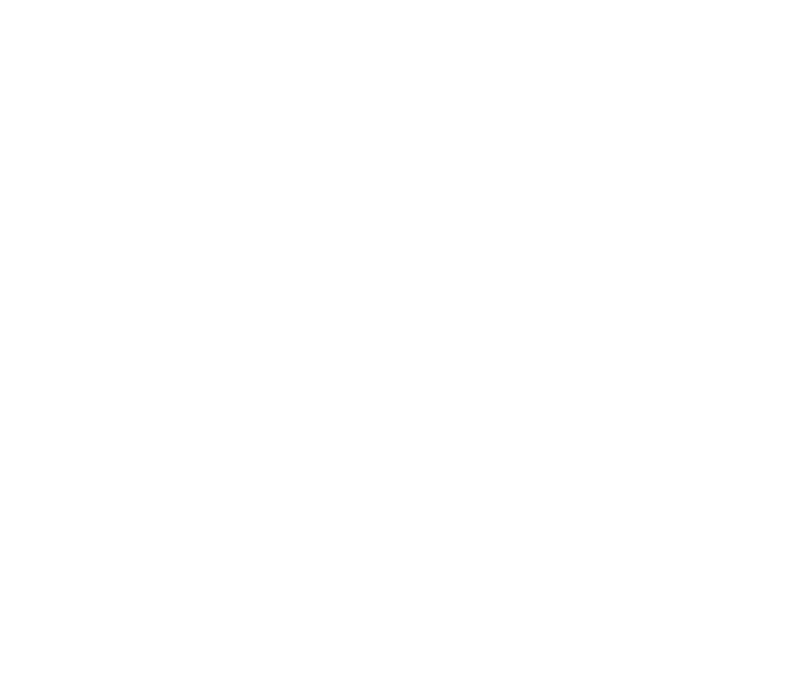
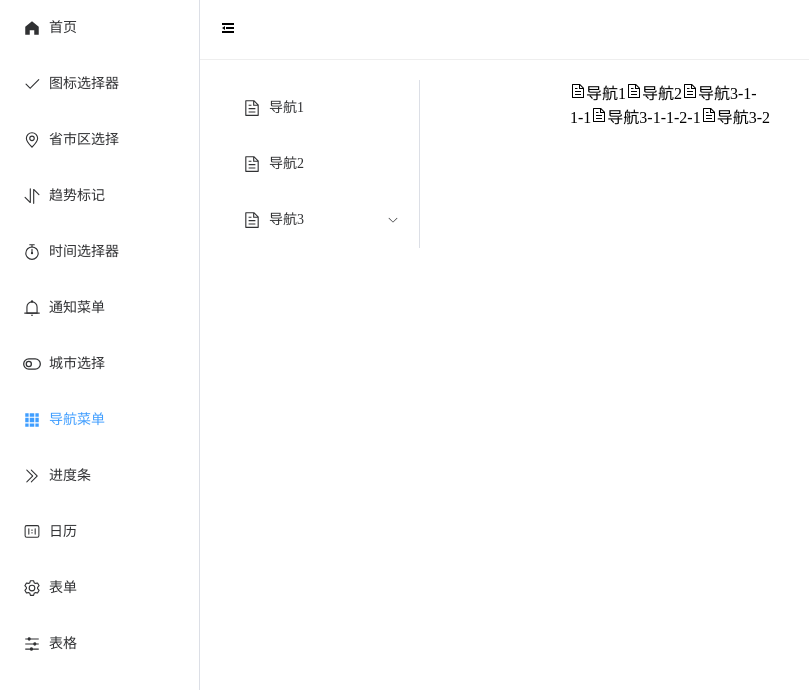
Before and after one commit to duanStar/m-element-components, a Vue app: page /menu in a window 1280 px wide. Before the commit this address had no page. Shown: the top 690 px of the page, without its empty margins (0-809 px from the left). Built offline with nearby package versions, Linux system fonts and the light colour scheme.

Commit message:
feat(*): 添加导航菜单组件

```diff
--- a/package.json
+++ b/package.json
@@ -16,6 +16,7 @@
   },
   "devDependencies": {
     "@vitejs/plugin-vue": "^3.2.0",
+    "@vitejs/plugin-vue-jsx": "^2.1.1",
     "@volar-plugins/vetur": "latest",
     "sass": "^1.57.1",
     "typescript": "^4.6.4",
--- a/src/components/container/src/navSide/index.vue
+++ b/src/components/container/src/navSide/index.vue
@@ -1,49 +1,79 @@
 <template>
-  <el-menu class="el-menu-vertical" default-active="1" :collapse="isCollapse">
-    <el-menu-item index="1">
-      <el-icon>
-        <el-icon-menu />
-      </el-icon>
-      <span>首页</span>
-    </el-menu-item>
-    <el-menu-item index="2">
-      <el-icon>
-        <el-icon-menu />
-      </el-icon>
-      <span>图标选择器</span>
-    </el-menu-item>
-    <el-menu-item index="3">
-      <el-icon>
-        <el-icon-menu />
-      </el-icon>
-      <span>省市区选择</span>
-    </el-menu-item>
-    <el-menu-item index="4">
-      <el-icon>
-        <el-icon-menu />
-      </el-icon>
-      <span>趋势标记</span>
-    </el-menu-item>
-    <el-menu-item index="5">
-      <el-icon>
-        <el-icon-menu />
-      </el-icon>
-      <span>时间选择器</span>
-    </el-menu-item>
-    <el-menu-item index="6">
-      <el-icon>
-        <el-icon-menu />
-      </el-icon>
-      <span>通知菜单</span>
-    </el-menu-item>
-  </el-menu>
+  <m-menu
+    class="el-menu-vertical"
+    :data="data"
+    router
+    :default-active="$route.path"
+    :collapse="isCollapse"
+  ></m-menu>
 </template>
 
 <script setup lang="ts">
-// @ts-ignore
-let props = defineProps<{
+const { isCollapse } = defineProps<{
   isCollapse: boolean;
 }>();
+let data = [
+  {
+    icon: "HomeFilled",
+    name: "首页",
+    index: "/",
+  },
+  {
+    icon: "Check",
+    name: "图标选择器",
+    index: "/chooseIcon",
+  },
+  {
+    icon: "Location",
+    name: "省市区选择",
+    index: "/chooseArea",
+  },
+  {
+    icon: "Sort",
+    name: "趋势标记",
+    index: "/trend",
+  },
+  {
+    icon: "Timer",
+    name: "时间选择器",
+    index: "/chooseTime",
+  },
+  {
+    icon: "Bell",
+    name: "通知菜单",
+    index: "/notification",
+  },
+  {
+    icon: "TurnOff",
+    name: "城市选择",
+    index: "/chooseCity",
+  },
+  {
+    icon: "Grid",
+    name: "导航菜单",
+    index: "/menu",
+  },
+  {
+    icon: "DArrowRight",
+    name: "进度条",
+    index: "/progress",
+  },
+  {
+    icon: "ScaleToOriginal",
+    name: "日历",
+    index: "/calendar",
+  },
+  {
+    icon: "Setting",
+    name: "表单",
+    index: "/form",
+  },
+  {
+    icon: "Operation",
+    name: "表格",
+    index: "/tables",
+  },
+];
 </script>
 
 <style scoped></style>
--- a/src/components/index.ts
+++ b/src/components/index.ts
@@ -4,8 +4,9 @@
 import trend from "./trend";
 import notification from "./notification";
 import List from "./list";
+import Menu from "./menu";
 
-const components = [chooseArea, chooseIcon, trend, notification, List];
+const components = [chooseArea, chooseIcon, trend, notification, List, Menu];
 
 export default {
   install(app: App) {
--- /dev/null
+++ b/src/components/menu/index.ts
@@ -0,0 +1,10 @@
+import { App } from "vue";
+import Menu from "./src/index.vue";
+import InfiniteMenu from "./src/menu";
+
+export default {
+  install(app: App) {
+    app.component("m-menu", Menu);
+    app.component("m-infinite-menu", InfiniteMenu);
+  },
+};
--- /dev/null
+++ b/src/components/menu/src/index.vue
@@ -0,0 +1,56 @@
+<template>
+  <el-menu :default-active="defaultActive" :router="router" v-bind="$attrs">
+    <template v-for="(item, index) in data" :key="index">
+      <el-menu-item
+        v-if="!item.children || !item.children.length"
+        :index="item.index"
+      >
+        <el-icon>
+          <component v-if="item.icon" :is="`el-icon${toLine(item.icon)}`" />
+        </el-icon>
+        <span>{{ item.name }}</span>
+      </el-menu-item>
+      <el-sub-menu v-else :index="item.index">
+        <template #title>
+          <el-icon>
+            <component v-if="item.icon" :is="`el-icon${toLine(item.icon)}`" />
+          </el-icon>
+          <span>{{ item.name }}</span>
+        </template>
+        <el-menu-item
+          v-for="(item1, index1) in item.children"
+          :key="index1"
+          :index="item1.index"
+        >
+          <el-icon>
+            <component v-if="item1.icon" :is="`el-icon${toLine(item1.icon)}`" />
+          </el-icon>
+          <span>{{ item1.name }}</span>
+        </el-menu-item>
+      </el-sub-menu>
+    </template>
+  </el-menu>
+</template>
+
+<script setup lang="ts">
+import { toLine } from "@/utils";
+import { PropType } from "vue";
+import { MenuItem } from "./types";
+
+const { data, defaultActive, router } = defineProps({
+  data: {
+    type: Array as PropType<MenuItem[]>,
+    required: true,
+  },
+  defaultActive: {
+    type: String,
+    default: "",
+  },
+  router: {
+    type: Boolean,
+    default: false,
+  },
+});
+</script>
+
+<style scoped></style>
--- /dev/null
+++ b/src/components/menu/src/menu.tsx
@@ -0,0 +1,53 @@
+import { toLine } from "@/utils";
+import { defineComponent, PropType, resolveComponent } from "vue";
+import { MenuItem } from "./types";
+
+export default defineComponent({
+  props: {
+    data: {
+      type: Array as PropType<MenuItem[]>,
+      required: true,
+    },
+    defaultActive: {
+      type: String,
+      default: "",
+    },
+    router: {
+      type: Boolean,
+      default: false,
+    },
+  },
+  setup(props, {attrs}) {
+    const { defaultActive, data, router } = props
+    let renderMenu = (data: MenuItem[]) => {
+      return data.map(item => {
+        item.I = `el-icon${toLine(item.icon!)}`
+        let Icon = resolveComponent(item.I) as JSX.Element;
+        let slots = {
+          title: () => {
+            return <>
+              <el-icon>
+                {item.icon && <Icon />}
+              </el-icon>
+              <span>{item.name}</span>
+            </>
+          }
+        }
+        if(item.children && item.children.length) {
+          return (<el-sub-menu index={item.index} v-slots={slots}>{renderMenu(item.children)}</el-sub-menu>)
+        }
+        return (<el-menu-item index={item.index}>
+            <el-icon>
+            {item.icon && <Icon />}
+            </el-icon>
+            <span>{item.name}</span>
+        </el-menu-item>)
+      })
+    }
+    return () => {
+      return <el-menu default-active={defaultActive} router={router} {...attrs}>
+        {renderMenu(data)}
+      </el-menu>
+    }
+  },
+});
--- /dev/null
+++ b/src/components/menu/src/types.ts
@@ -0,0 +1,7 @@
+export interface MenuItem {
+  icon?: string;
+  I?: string;
+  name: string;
+  index: string;
+  children?: MenuItem[];
+}
--- a/src/router/index.ts
+++ b/src/router/index.ts
@@ -27,6 +27,10 @@
         path: "/notification",
         component: () => import("@/views/notification/index.vue"),
       },
+      {
+        path: "/menu",
+        component: () => import("@/views/menu/index.vue"),
+      },
     ],
   },
 ];
--- /dev/null
+++ b/src/views/menu/index.vue
@@ -0,0 +1,109 @@
+<template>
+  <div class="container">
+    <div style="width: 200px">
+      <m-menu :data="data1"></m-menu>
+    </div>
+    <div style="width: 200px">
+      <m-infinite-menu
+        :data="data2"
+        background-color="#545c64"
+        text-color="#fff"
+      ></m-infinite-menu>
+    </div>
+  </div>
+</template>
+
+<script setup lang="ts">
+let data1 = [
+  {
+    name: "导航1",
+    index: "1",
+    icon: "Document",
+  },
+  {
+    name: "导航2",
+    index: "2",
+    icon: "Document",
+  },
+  {
+    name: "导航3",
+    index: "3",
+    icon: "Document",
+    children: [
+      {
+        name: "导航3-1",
+        index: "3-1",
+        icon: "Document",
+      },
+      {
+        name: "导航3-2",
+        index: "3-2",
+        icon: "Document",
+      },
+    ],
+  },
+];
+
+let data2 = [
+  {
+    name: "导航1",
+    index: "1",
+    icon: "Document",
+  },
+  {
+    name: "导航2",
+    index: "2",
+    icon: "Document",
+  },
+  {
+    name: "导航3",
+    index: "3",
+    icon: "Document",
+    children: [
+      {
+        name: "导航3-1",
+        index: "3-1",
+        icon: "Document",
+        children: [
+          {
+            name: "导航3-1-1",
+            index: "3-1-1",
+            icon: "Document",
+            children: [
+              {
+                name: "导航3-1-1-1",
+                index: "3-1-1-1",
+                icon: "Document",
+              },
+              {
+                name: "导航3-1-1-2",
+                index: "3-1-1-2",
+                icon: "Document",
+                children: [
+                  {
+                    name: "导航3-1-1-2-1",
+                    index: "3-1-1-2-1",
+                    icon: "Document",
+                  },
+                ],
+              },
+            ],
+          },
+        ],
+      },
+      {
+        name: "导航3-2",
+        index: "3-2",
+        icon: "Document",
+      },
+    ],
+  },
+];
+</script>
+
+<style scoped>
+.container {
+  display: flex;
+  column-gap: 150px;
+}
+</style>
--- a/vite.config.ts
+++ b/vite.config.ts
@@ -1,10 +1,11 @@
 import { defineConfig } from "vite";
 import vue from "@vitejs/plugin-vue";
 import path from "path";
+import vueJsx from "@vitejs/plugin-vue-jsx";
 
 // https://vitejs.dev/config/
 export default defineConfig({
-  plugins: [vue()],
+  plugins: [vue(), vueJsx()],
   server: {
     port: 8088,
   },
```
Also changed, not shown: 1 other file (tests, documents, lock files or other folders).
